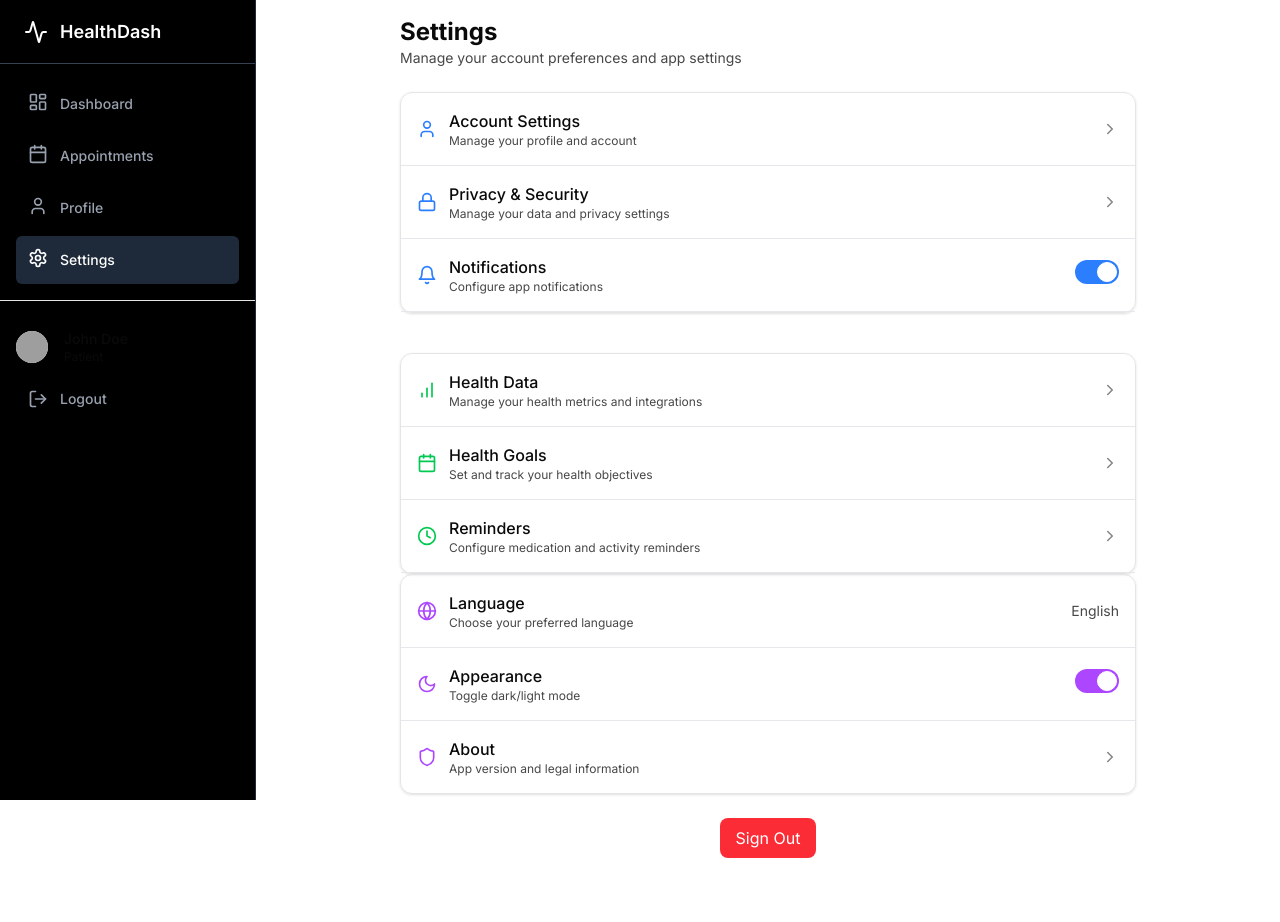
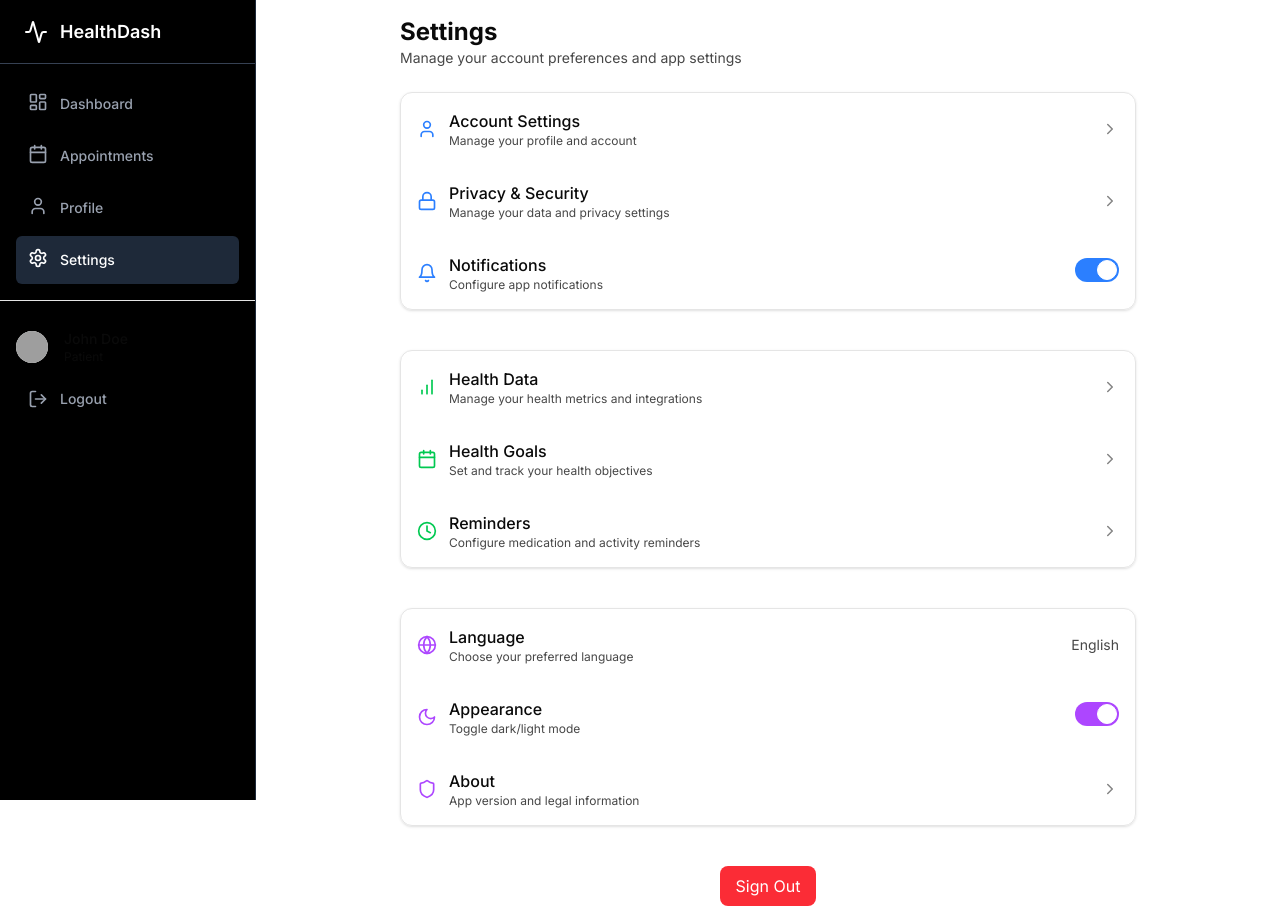
Before and after one commit to JaxChoong/VHack-2025, a Next.js app: page /settings in a window 1280 px wide. Before the commit the page ends 874 px from the top, so only its background shows below. Built offline with nearby package versions, Linux system fonts and the light colour scheme; grey boxes are pictures that could not be loaded.

Commit message:
fix: Remove weird borders from initial code

```diff
--- a/src/app/settings/page.tsx
+++ b/src/app/settings/page.tsx
@@ -16,7 +16,7 @@ const Settings = () => {
           <p className="text-sm opacity-75">Manage your account preferences and app settings</p>
         </header>
         <Card className="mb-10">
-          <div className="p-4 border-b border-gray-200 flex items-center justify-between">
+          <div className="p-4 flex items-center justify-between">
             <div className="flex items-center">
               <User className="mr-3 text-blue-500" size={20} />
               <div>
@@ -26,7 +26,7 @@ const Settings = () => {
             </div>
             <ChevronRight size={18} className="opacity-50" />
           </div>
-          <div className="p-4 border-b border-gray-200 flex items-center justify-between">
+          <div className="p-4 flex items-center justify-between">
             <div className="flex items-center">
               <Lock className="mr-3 text-blue-500" size={20} />
               <div>
@@ -36,7 +36,7 @@ const Settings = () => {
             </div>
             <ChevronRight size={18} className="opacity-50" />
           </div>
-          <div className="p-4 border-b border-gray-200 flex items-center justify-between">
+          <div className="p-4 flex items-center justify-between">
             <div className="flex items-center">
               <Bell className="mr-3 text-blue-500" size={20} />
               <div>
@@ -59,8 +59,8 @@ const Settings = () => {
             </div>
           </div>
         </Card>
-        <Card>
-          <div className="p-4 border-b border-gray-200 flex items-center justify-between">
+        <Card className="mb-10">
+          <div className="p-4 flex items-center justify-between">
             <div className="flex items-center">
               <BarChart className="mr-3 text-green-500" size={20} />
               <div>
@@ -70,7 +70,7 @@ const Settings = () => {
             </div>
             <ChevronRight size={18} className="opacity-50" />
           </div>
-          <div className="p-4 border-b border-gray-200 flex items-center justify-between">
+          <div className="p-4 flex items-center justify-between">
             <div className="flex items-center">
               <Calendar className="mr-3 text-green-500" size={20} />
               <div>
@@ -80,7 +80,7 @@ const Settings = () => {
             </div>
             <ChevronRight size={18} className="opacity-50" />
           </div>
-          <div className="p-4 border-b border-gray-200 flex items-center justify-between">
+          <div className="p-4 flex items-center justify-between">
             <div className="flex items-center">
               <Clock className="mr-3 text-green-500" size={20} />
               <div>
@@ -91,8 +91,8 @@ const Settings = () => {
             <ChevronRight size={18} className="opacity-50" />
           </div>
         </Card>
-        <Card>
-          <div className="p-4 border-b border-gray-200 flex items-center justify-between">
+        <Card className="mb-10">
+          <div className="p-4 flex items-center justify-between">
             <div className="flex items-center">
               <Globe className="mr-3 text-purple-500" size={20} />
               <div>
@@ -102,7 +102,7 @@ const Settings = () => {
             </div>
             <div className="text-sm text-right opacity-75">English</div>
           </div>
-          <div className="p-4 border-b border-gray-200 flex items-center justify-between">
+          <div className="p-4 flex items-center justify-between">
             <div className="flex items-center">
               {darkMode ? (
                 <Moon className="mr-3 text-purple-500" size={20} />
```
